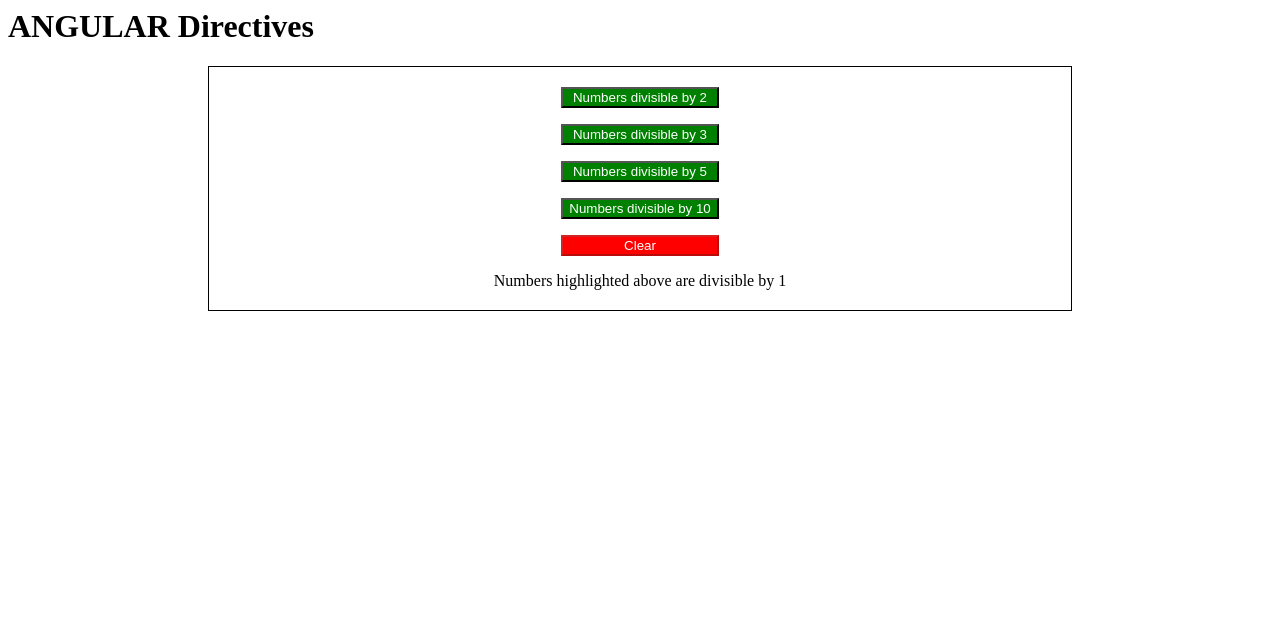
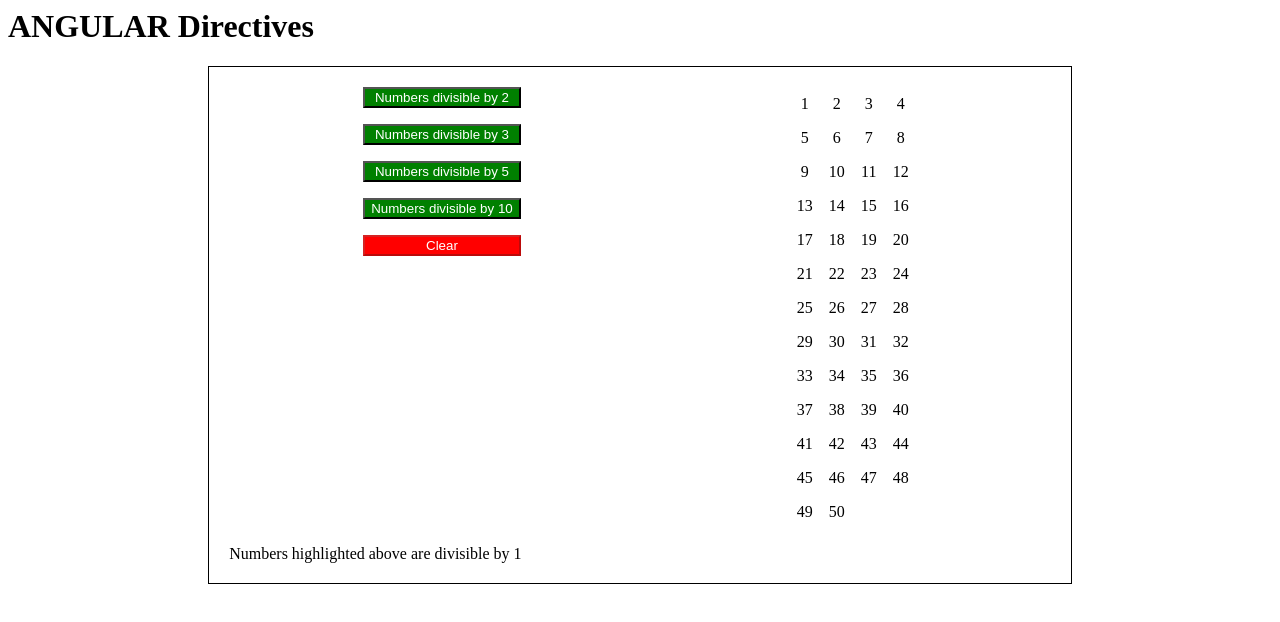
Before and after one commit to nkunic/angular-z2h-example-directives, an Angular app: page / in a window 1280 px wide. Shown: the top 622 px of the page. Built offline with nearby package versions, Linux system fonts and the light colour scheme.

Commit message:
2 files modified

```diff
--- a/src/app/app.component.html
+++ b/src/app/app.component.html
@@ -1,33 +1,33 @@
 <h1>ANGULAR Directives</h1>
 
 <div class="example">
-  <div class="box vertical">
-    <div class="top horizontal">
-      <div class="buttons vertical">
+  <div class="box">
+    <div class="top">
+      <div class="buttons">
         <button
           class="success"
-          [ngClass]="{ 'active-btn': chosenNum === 2 }"
+          [ngClass]="{ 'active-btn': chosenNumber === 2 }"
           (click)="calculate(2)"
         >
           Numbers divisible by 2
         </button>
         <button
           class="success"
-          [ngClass]="{ 'active-btn': chosenNum === 3 }"
+          [ngClass]="{ 'active-btn': chosenNumber === 3 }"
           (click)="calculate(3)"
         >
           Numbers divisible by 3
         </button>
         <button
           class="success"
-          [ngClass]="{ 'active-btn': chosenNum === 5 }"
+          [ngClass]="{ 'active-btn': chosenNumber === 5 }"
           (click)="calculate(5)"
         >
           Numbers divisible by 5
         </button>
         <button
           class="success"
-          [ngClass]="{ 'active-btn': chosenNum === 10 }"
+          [ngClass]="{ 'active-btn': chosenNumber === 10 }"
           (click)="calculate(10)"
         >
           Numbers divisible by 10
@@ -42,21 +42,21 @@
       </div>
 
       <div class="list">
-        <p
+        <div
+          class="item"
           *ngFor="let number of numbers"
           [ngClass]="{
-            highlight: num % chosenNumber === 0 && chosenNumber > 1
+            highlight: number % chosenNumber === 0 && chosenNumber > 1
           }"
           [ngStyle]="{
-            'font-size':
-              number % chosenNumber === 0 && chosenNumber > 1 ? '30px' : '24px'
+            color:
+              number % chosenNumber === 0 && chosenNumber > 1 ? 'red' : 'black'
           }"
         >
-          {{ num }}
-        </p>
+          {{ number }}
+        </div>
       </div>
     </div>
-
     <p>Numbers highlighted above are divisible by {{ chosenNumber }}</p>
   </div>
 </div>
--- a/src/app/app.component.scss
+++ b/src/app/app.component.scss
@@ -5,25 +5,30 @@
   justify-content: center;
 
   .box {
-    display: flex;
-    align-items: center;
     width: 65%;
     border: 1px solid black;
     padding: 1.25rem;
   }
   .top {
     display: flex;
+    flex-direction: row;
+    justify-content: space-around;
   }
   .buttons {
     display: flex;
+    flex-direction: column;
   }
-  .vertical {
-    flex-direction: column;
+  .list {
+    display: grid;
+    grid-template-columns: auto auto auto auto;
+    grid-template-rows: auto auto auto auto;
+  }
+  .item {
+    display: flex;
+    flex-direction: row;
+    align-items: center;
     justify-content: center;
-  }
-  .horizontal {
-    flex-direction: row;
-    justify-content: space-around;
+    padding: 0.5rem;
   }
 
   p {
```
